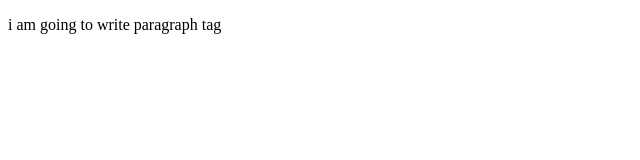
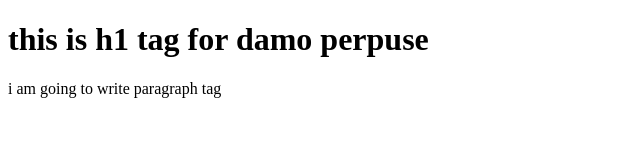
Before and after one commit to RiyadTangil/3rd-projece, a plain HTML site: page index.html in a window 1280 px wide. Shown: the whole page, without its empty margins (0-640 px from the left). Drawn offline with Linux system fonts and the light colour scheme.

Commit message:
added a header

```diff
--- a/index.html
+++ b/index.html
@@ -6,6 +6,8 @@
     <title>Document</title>
 </head>
 <body>
+
+    <h1>this is h1 tag for damo perpuse</h1>
     <p>i am going to write paragraph tag</p>
 </body>
 </html>
```
